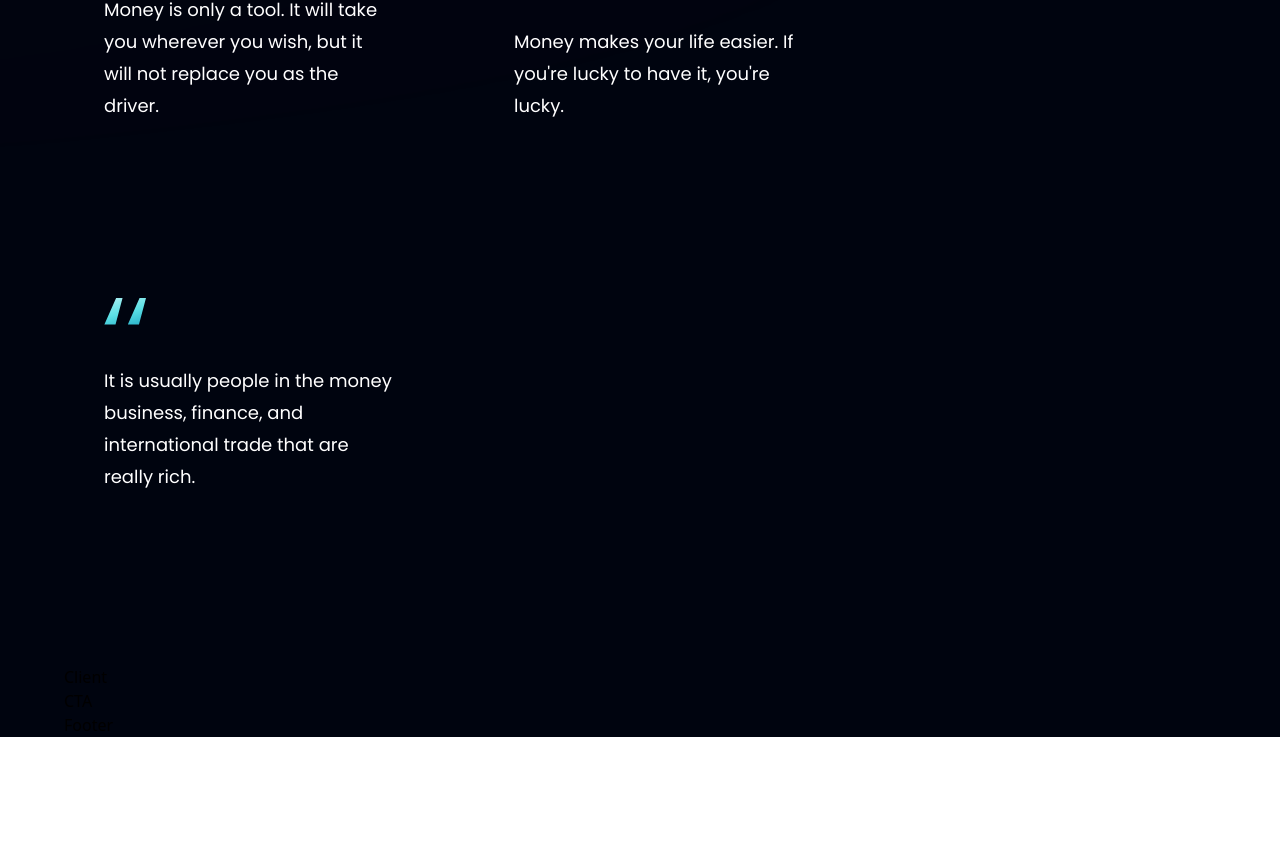
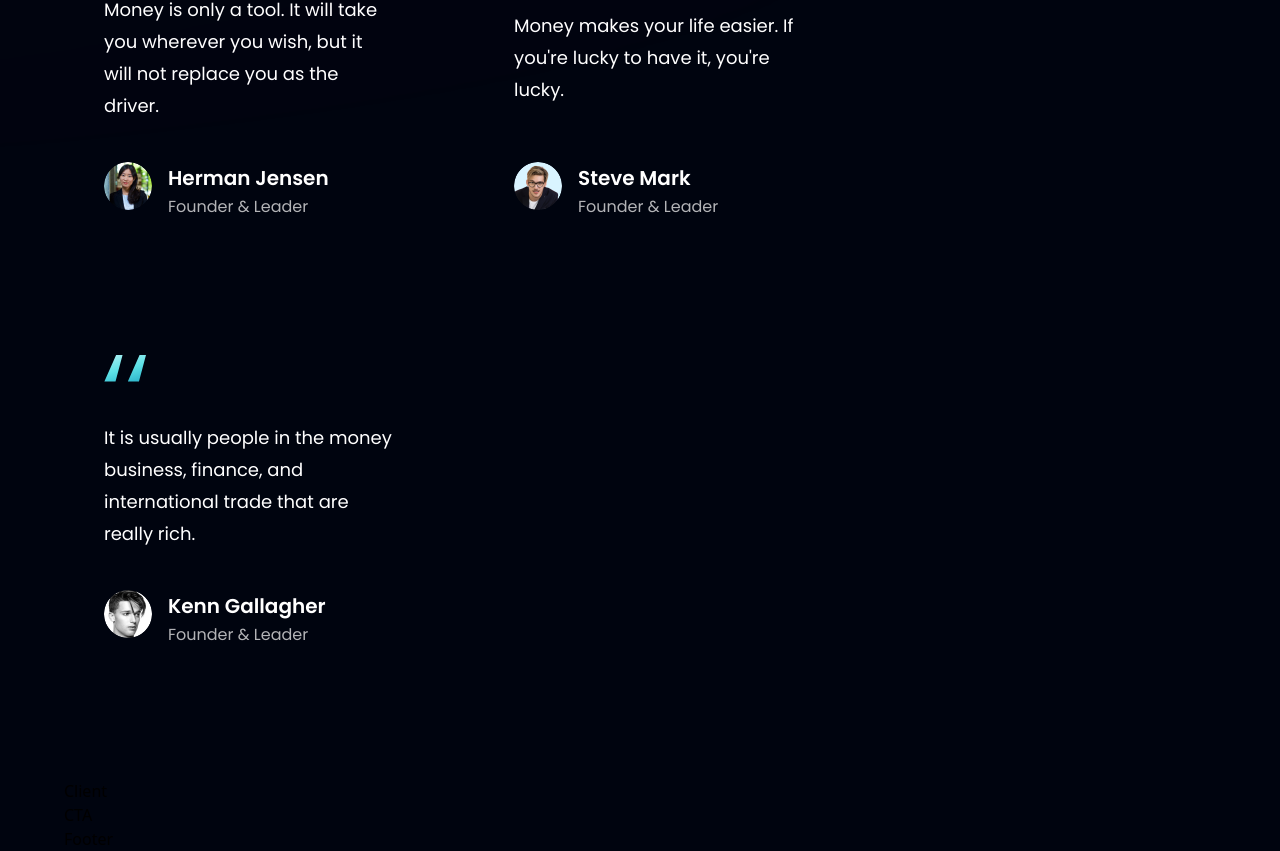
Before and after one commit to tla111/modern_website_2022, a React (Vite) app in the folder bank_modern_app/: page / in a window 1280 px wide. Shown: the part 3227-4078 px from the top of the page. Before the commit the page ends 3964 px from the top, so only its background shows below. Built offline with nearby package versions, Linux system fonts and the light colour scheme.

Commit message:
styled feedbackcard image, title, & author

```diff
--- a/bank_modern_app/src/components/FeedbackCard.jsx
+++ b/bank_modern_app/src/components/FeedbackCard.jsx
@@ -5,6 +5,14 @@ const FeedbackCard = ({ content, name, title, img }) => (
     <div className="flex justify-between flex-col px-10 py-12 rounded-[20px] max-w-[370px] md:mr-10 sm:mr-5 mr-0 my-5 feedback-card">
         <img src={quotes} alt="double_quotes" className="w-[42px] h-[27px] object-contain" />
         <p className="font-poppins font-normal text-[18px] leading-[32px] text-white my-10">{content}</p>
+
+        <div className="flex flex-row">
+            <img src={img} alt={name} className="w-[48px] h-[48px] rounded-full" />
+            <div className="flex flex-col ml-4 ">
+                <h4 className="font-poppins font-semibold text-[20px] leading-[32px] text-white">{name}</h4>
+                <p className="font-poppins font-normal text-[16px] leading-[25px] text-dimWhite">{title}</p>
+            </div>
+        </div>
     </div>
 )
 
```
